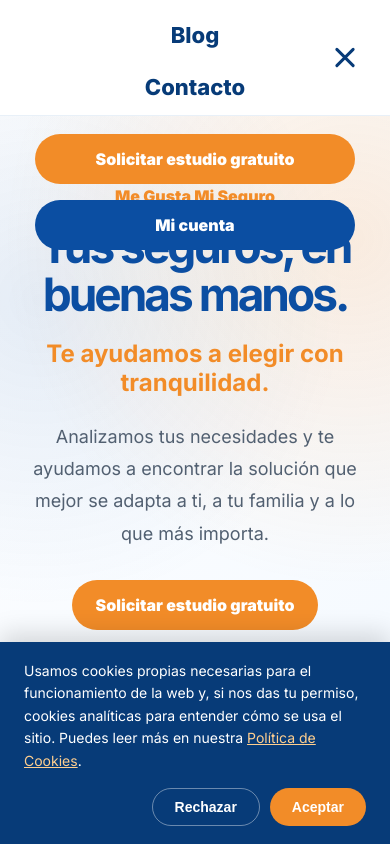
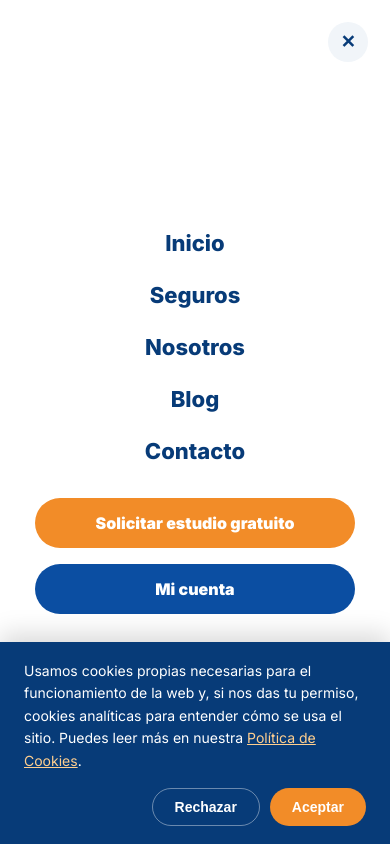
Before and after one commit to JaviGzlez/megustamiseguro, a React (Vite) app: page / in a window 390 px wide. Both pictures are taken after a click on the button 344 px from the left and 57 px from the top of the page. Shown: the top 844 px of the page. Built offline with nearby package versions, Linux system fonts and the light colour scheme.

Commit message:
Mejoras version movil 2.0

```diff
--- a/src/App.css
+++ b/src/App.css
@@ -53,6 +53,10 @@ body {
 .headerLogo {
   height: 100px;
   object-fit: contain;
+  width: 100px;
+  border-radius: 50%;
+  object-fit: cover;
+  background: #ffffff;
 }
 
 .nav {
@@ -499,6 +503,12 @@ body {
 
 @media (max-width: 700px) {
 
+  .hero h1 {
+    font-size: clamp(32px, 9vw, 44px);
+    line-height: 1.15;
+    letter-spacing: -1px;
+  }
+
   .headerBtn {
     display: none;
   }
--- a/src/components/MobileMenu.css
+++ b/src/components/MobileMenu.css
@@ -40,7 +40,7 @@
 .mobileMenuOverlay {
   position: fixed;
   inset: 0;
-  z-index: 1150;
+  z-index: 2000;
   display: flex;
   flex-direction: column;
   align-items: center;
@@ -57,6 +57,24 @@
   opacity: 1;
   transform: translateY(0);
   visibility: visible;
+}
+
+.mobileMenuClose {
+  position: absolute;
+  top: 22px;
+  right: 22px;
+  width: 40px;
+  height: 40px;
+  border-radius: 50%;
+  border: none;
+  background: #f1f5f9;
+  color: #073b78;
+  font-size: 18px;
+  font-weight: 700;
+  cursor: pointer;
+  display: flex;
+  align-items: center;
+  justify-content: center;
 }
 
 .mobileMenuNav {
--- a/src/components/MobileMenu.jsx
+++ b/src/components/MobileMenu.jsx
@@ -1,4 +1,5 @@
 import { useState, useEffect } from "react";
+import { createPortal } from "react-dom";
 import "./MobileMenu.css";
 
 // Menú hamburguesa reutilizable para móvil/tablet (aparece por debajo de
@@ -41,7 +42,17 @@ function MobileMenu({ links = [], ctaHref = "#contacto", ctaLabel = "Solicitar e
         <span className={open ? "isOpen" : ""} />
       </button>
 
+      {createPortal(
         <div className={`mobileMenuOverlay ${open ? "isOpen" : ""}`}>
+          <button
+            type="button"
+            className="mobileMenuClose"
+            aria-label="Cerrar menú"
+            onClick={() => setOpen(false)}
+          >
+            ✕
+          </button>
+
           <nav className="mobileMenuNav">
             {links.map((link) => (
               <a key={link.href} href={link.href} onClick={() => setOpen(false)}>
@@ -67,7 +78,9 @@ function MobileMenu({ links = [], ctaHref = "#contacto", ctaLabel = "Solicitar e
               Mi cuenta
             </a>
           </div>
-      </div>
+        </div>,
+        document.body
+      )}
     </>
   );
 }
--- a/src/pages/Blog.css
+++ b/src/pages/Blog.css
@@ -17,6 +17,10 @@
 
 .blogLogo {
   height: 100px;
+  width: 100px;
+  border-radius: 50%;
+  object-fit: cover;
+  background: #ffffff;
 }
 
 .blogNav {
--- a/src/pages/EmpresasAutonomos.css
+++ b/src/pages/EmpresasAutonomos.css
@@ -36,6 +36,10 @@
 .businessHeaderLogo {
   height: 100px;
   object-fit: contain;
+  width: 100px;
+  border-radius: 50%;
+  object-fit: cover;
+  background: #ffffff;
 }
 
 .businessNav {
@@ -689,6 +693,7 @@
 
   .businessHeaderLogo {
     height: 80px;
+    width: 80px;
   }
 
   .businessHeaderBtn {
--- a/src/pages/SeguroCoche.css
+++ b/src/pages/SeguroCoche.css
@@ -36,6 +36,10 @@
 .carHeaderLogo {
   height: 100px;
   object-fit: contain;
+  width: 100px;
+  border-radius: 50%;
+  object-fit: cover;
+  background: #ffffff;
 }
 
 .carNav {
@@ -689,6 +693,7 @@
 
   .carHeaderLogo {
     height: 80px;
+    width: 80px;
   }
 
   .carHeaderBtn {
@@ -696,8 +701,9 @@
   }
 
   .carHero h1 {
-    font-size: clamp(40px, 12vw, 54px);
-    letter-spacing: -2px;
+    font-size: clamp(32px, 9vw, 44px);
+    line-height: 1.15;
+    letter-spacing: -1px;
   }
 
   .carHeroVisual,
--- a/src/pages/SeguroHogar.css
+++ b/src/pages/SeguroHogar.css
@@ -36,6 +36,10 @@
 .homeHeaderLogo {
   height: 100px;
   object-fit: contain;
+  width: 100px;
+  border-radius: 50%;
+  object-fit: cover;
+  background: #ffffff;
 }
 
 .homeNav {
@@ -689,6 +693,7 @@
 
   .homeHeaderLogo {
     height: 80px;
+    width: 80px;
   }
 
   .homeHeaderBtn {
@@ -696,8 +701,9 @@
   }
 
   .homeHero h1 {
-    font-size: clamp(40px, 12vw, 54px);
-    letter-spacing: -2px;
+    font-size: clamp(32px, 9vw, 44px);
+    line-height: 1.15;
+    letter-spacing: -1px;
   }
 
   .homeHeroVisual,
--- a/src/pages/SeguroMascotas.css
+++ b/src/pages/SeguroMascotas.css
@@ -36,6 +36,10 @@
 .petHeaderLogo {
   height: 100px;
   object-fit: contain;
+  width: 100px;
+  border-radius: 50%;
+  object-fit: cover;
+  background: #ffffff;
 }
 
 .petNav {
@@ -689,6 +693,7 @@
 
   .petHeaderLogo {
     height: 80px;
+    width: 80px;
   }
 
   .petHeaderBtn {
@@ -696,8 +701,9 @@
   }
 
   .petHero h1 {
-    font-size: clamp(40px, 12vw, 54px);
-    letter-spacing: -2px;
+    font-size: clamp(32px, 9vw, 44px);
+    line-height: 1.15;
+    letter-spacing: -1px;
   }
 
   .petHeroVisual,
--- a/src/pages/SeguroSalud.css
+++ b/src/pages/SeguroSalud.css
@@ -36,6 +36,10 @@
 .healthHeaderLogo {
   height: 100px;
   object-fit: contain;
+  width: 100px;
+  border-radius: 50%;
+  object-fit: cover;
+  background: #ffffff;
 }
 
 .healthNav {
@@ -689,6 +693,7 @@
 
   .healthHeaderLogo {
     height: 80px;
+    width: 80px;
   }
 
   .healthHeaderBtn {
@@ -696,8 +701,9 @@
   }
 
   .healthHero h1 {
-    font-size: clamp(40px, 12vw, 54px);
-    letter-spacing: -2px;
+    font-size: clamp(32px, 9vw, 44px);
+    line-height: 1.15;
+    letter-spacing: -1px;
   }
 
   .healthHeroVisual,
--- a/src/pages/SeguroVida.css
+++ b/src/pages/SeguroVida.css
@@ -36,6 +36,10 @@
 .lifeHeaderLogo {
   height: 100px;
   object-fit: contain;
+  width: 100px;
+  border-radius: 50%;
+  object-fit: cover;
+  background: #ffffff;
 }
 
 .lifeNav {
@@ -689,6 +693,7 @@
 
   .lifeHeaderLogo {
     height: 80px;
+    width: 80px;
   }
 
   .lifeHeaderBtn {
@@ -696,8 +701,9 @@
   }
 
   .lifeHero h1 {
-    font-size: clamp(40px, 12vw, 54px);
-    letter-spacing: -2px;
+    font-size: clamp(32px, 9vw, 44px);
+    line-height: 1.15;
+    letter-spacing: -1px;
   }
 
   .lifeHeroVisual,
--- a/src/pages/TransporteMercancia.css
+++ b/src/pages/TransporteMercancia.css
@@ -36,6 +36,10 @@
 .cargoHeaderLogo {
   height: 100px;
   object-fit: contain;
+  width: 100px;
+  border-radius: 50%;
+  object-fit: cover;
+  background: #ffffff;
 }
 
 .cargoNav {
@@ -689,6 +693,7 @@
 
   .cargoHeaderLogo {
     height: 80px;
+    width: 80px;
   }
 
   .cargoHeaderBtn {
```
Lines whose indentation alone changed are shown as unchanged.
